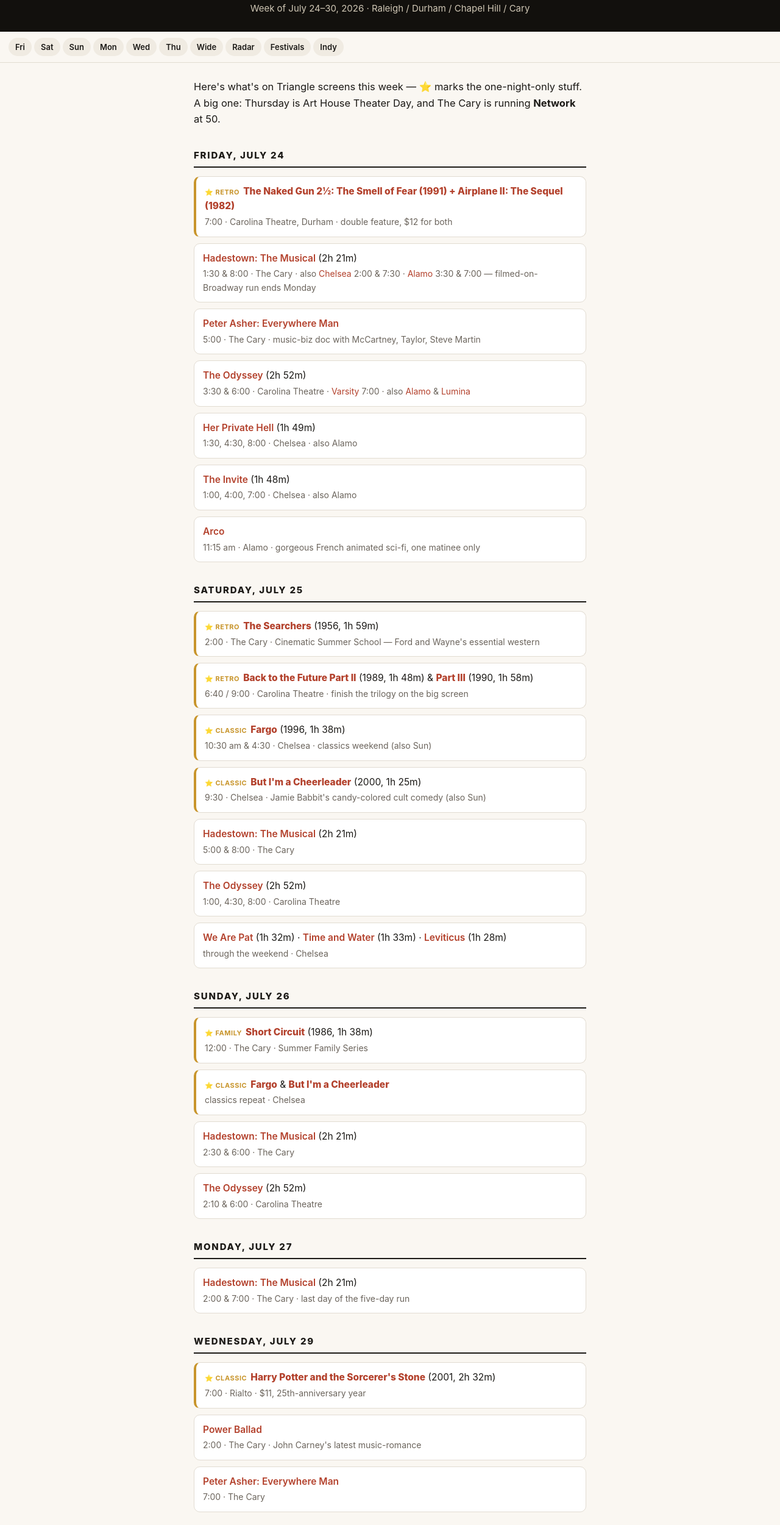
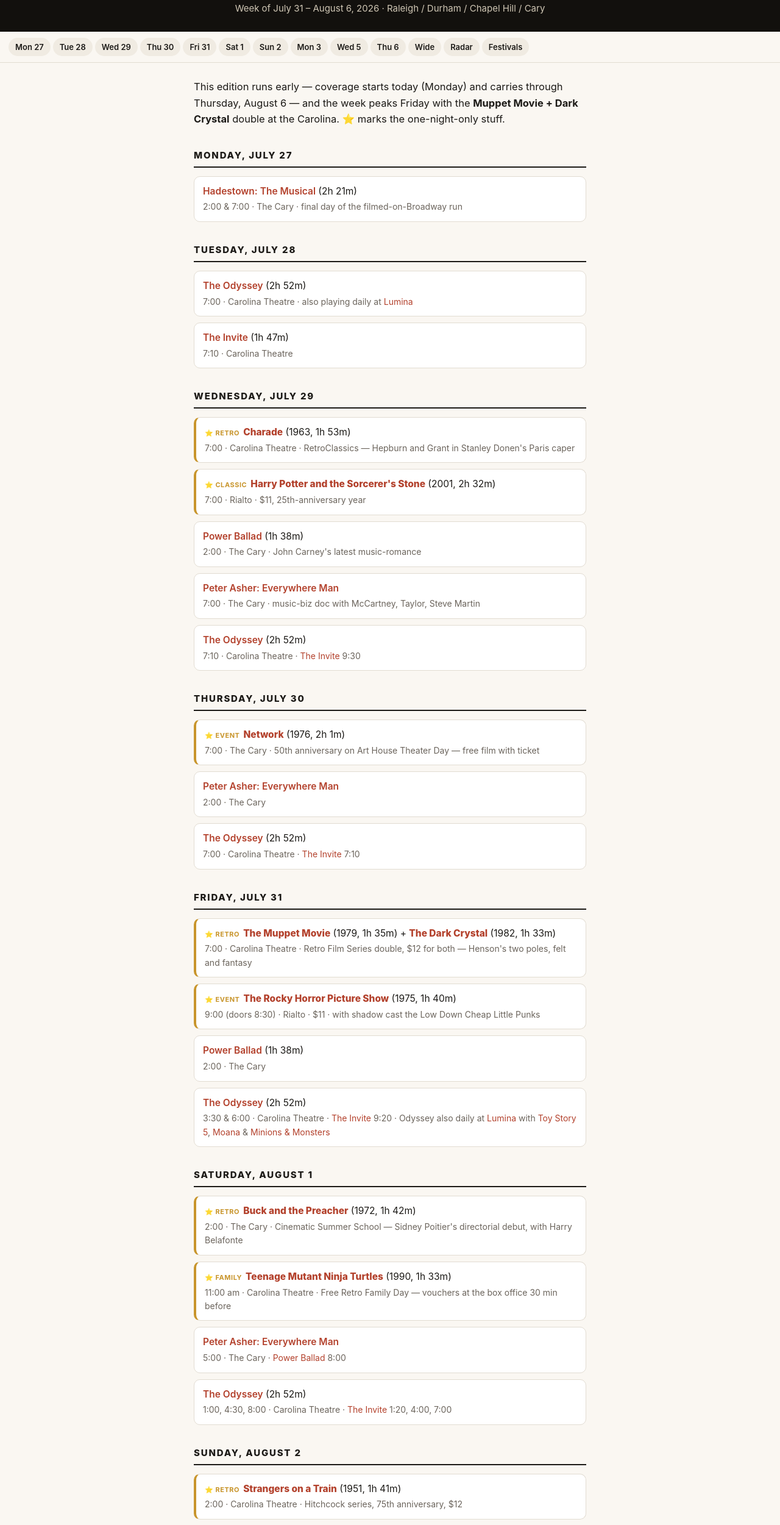
Before and after one commit to 349gkj509/triangle-film-site, a plain HTML site: page index.html in a window 1280 px wide. Shown: the part 80-2581 px from the top of the page at 61% size. Drawn offline with Linux system fonts and the light colour scheme.

Commit message:
Film brief: week of 2026-07-31

```diff
--- a/index.html
+++ b/index.html
@@ -3,7 +3,7 @@
 <head>
 <meta charset="UTF-8">
 <meta name="viewport" content="width=device-width, initial-scale=1.0">
-<title>Triangle Film Brief — Week of July 24, 2026</title>
+<title>Triangle Film Brief — Week of July 31 – August 6, 2026</title>
 <meta name="description" content="A weekly day-by-day guide to art house, repertory, and special film screenings around the Triangle: Raleigh, Durham, Chapel Hill, Cary.">
 <style>
   :root{
@@ -56,96 +56,106 @@
 
 <header class="masthead">
   <div class="title"><span class="reel">🎬</span> Triangle Film Brief</div>
-  <div class="week">Week of July 24–30, 2026 · Raleigh / Durham / Chapel Hill / Cary</div>
+  <div class="week">Week of July 31 – August 6, 2026 · Raleigh / Durham / Chapel Hill / Cary</div>
 </header>
 
 <nav class="days" aria-label="Jump to day">
-  <a href="#fri">Fri</a><a href="#sat">Sat</a><a href="#sun">Sun</a><a href="#mon">Mon</a>
-  <a href="#wed">Wed</a><a href="#thu">Thu</a><a href="#wide">Wide</a><a href="#radar">Radar</a>
-  <a href="#fest">Festivals</a><a href="#indy">Indy</a>
+  <a href="#mon27">Mon 27</a><a href="#tue28">Tue 28</a><a href="#wed29">Wed 29</a><a href="#thu30">Thu 30</a>
+  <a href="#fri31">Fri 31</a><a href="#sat1">Sat 1</a><a href="#sun2">Sun 2</a><a href="#mon3">Mon 3</a>
+  <a href="#wed5">Wed 5</a><a href="#thu6">Thu 6</a><a href="#wide">Wide</a><a href="#radar">Radar</a>
+  <a href="#fest">Festivals</a>
 </nav>
 
 <div class="wrap">
 
-<p class="intro">Here's what's on Triangle screens this week — ⭐ marks the one-night-only stuff. A big one: Thursday is Art House Theater Day, and The Cary is running <strong>Network</strong> at 50.</p>
+<p class="intro">This edition runs early — coverage starts today (Monday) and carries through Thursday, August 6 — and the week peaks Friday with the <strong>Muppet Movie + Dark Crystal</strong> double at the Carolina. ⭐ marks the one-night-only stuff.</p>
 
-<h2 class="day" id="fri">Friday, July 24</h2>
-<div class="screening star"><div class="t"><span class="badge">⭐ Retro</span><a class="name" href="https://carolinatheatre.org/events/film/the-naked-gun-2-%c2%bd-the-smell-of-fear-airplane-ii-the-sequel/">The Naked Gun 2½: The Smell of Fear (1991) + Airplane II: The Sequel (1982)</a></div>
-<div class="meta">7:00 · Carolina Theatre, Durham · double feature, $12 for both</div></div>
+<h2 class="day" id="mon27">Monday, July 27</h2>
 <div class="screening"><div class="t"><a class="name" href="https://thecarytheater.com/events/">Hadestown: The Musical</a> (2h 21m)</div>
-<div class="meta">1:30 & 8:00 · The Cary · also <a href="https://www.thechelseatheater.org/">Chelsea</a> 2:00 & 7:30 · <a href="https://drafthouse.com/raleigh">Alamo</a> 3:30 & 7:00 — filmed-on-Broadway run ends Monday</div></div>
-<div class="screening"><div class="t"><a class="name" href="https://thecarytheater.com/events/">Peter Asher: Everywhere Man</a></div>
-<div class="meta">5:00 · The Cary · music-biz doc with McCartney, Taylor, Steve Martin</div></div>
-<div class="screening"><div class="t"><a class="name" href="https://carolinatheatre.org/films/">The Odyssey</a> (2h 52m)</div>
-<div class="meta">3:30 & 6:00 · Carolina Theatre · <a href="https://www.varsityonfranklin.com">Varsity</a> 7:00 · also <a href="https://drafthouse.com/raleigh">Alamo</a> & <a href="https://lumina.carolinacinemas.com/showtimes/">Lumina</a></div></div>
-<div class="screening"><div class="t"><a class="name" href="https://www.thechelseatheater.org/">Her Private Hell</a> (1h 49m)</div>
-<div class="meta">1:30, 4:30, 8:00 · Chelsea · also Alamo</div></div>
-<div class="screening"><div class="t"><a class="name" href="https://www.thechelseatheater.org/">The Invite</a> (1h 48m)</div>
-<div class="meta">1:00, 4:00, 7:00 · Chelsea · also Alamo</div></div>
-<div class="screening"><div class="t"><a class="name" href="https://drafthouse.com/raleigh">Arco</a></div>
-<div class="meta">11:15 am · Alamo · gorgeous French animated sci-fi, one matinee only</div></div>
+<div class="meta">2:00 & 7:00 · The Cary · final day of the filmed-on-Broadway run</div></div>
 
-<h2 class="day" id="sat">Saturday, July 25</h2>
-<div class="screening star"><div class="t"><span class="badge">⭐ Retro</span><a class="name" href="https://thecarytheater.com/events/">The Searchers</a> (1956, 1h 59m)</div>
-<div class="meta">2:00 · The Cary · Cinematic Summer School — Ford and Wayne's essential western</div></div>
-<div class="screening star"><div class="t"><span class="badge">⭐ Retro</span><a class="name" href="https://carolinatheatre.org/films/">Back to the Future Part II</a> (1989, 1h 48m) & <a class="name" href="https://carolinatheatre.org/films/">Part III</a> (1990, 1h 58m)</div>
-<div class="meta">6:40 / 9:00 · Carolina Theatre · finish the trilogy on the big screen</div></div>
-<div class="screening star"><div class="t"><span class="badge">⭐ Classic</span><a class="name" href="https://www.thechelseatheater.org/">Fargo</a> (1996, 1h 38m)</div>
-<div class="meta">10:30 am & 4:30 · Chelsea · classics weekend (also Sun)</div></div>
-<div class="screening star"><div class="t"><span class="badge">⭐ Classic</span><a class="name" href="https://www.thechelseatheater.org/">But I'm a Cheerleader</a> (2000, 1h 25m)</div>
-<div class="meta">9:30 · Chelsea · Jamie Babbit's candy-colored cult comedy (also Sun)</div></div>
-<div class="screening"><div class="t"><a class="name" href="https://thecarytheater.com/events/">Hadestown: The Musical</a> (2h 21m)</div>
-<div class="meta">5:00 & 8:00 · The Cary</div></div>
-<div class="screening"><div class="t"><a class="name" href="https://carolinatheatre.org/films/">The Odyssey</a> (2h 52m)</div>
-<div class="meta">1:00, 4:30, 8:00 · Carolina Theatre</div></div>
-<div class="screening"><div class="t"><a class="name" href="https://www.thechelseatheater.org/">We Are Pat</a> (1h 32m) · <a class="name" href="https://www.thechelseatheater.org/">Time and Water</a> (1h 33m) · <a class="name" href="https://www.thechelseatheater.org/">Leviticus</a> (1h 28m)</div>
-<div class="meta">through the weekend · Chelsea</div></div>
+<h2 class="day" id="tue28">Tuesday, July 28</h2>
+<div class="screening"><div class="t"><a class="name" href="https://carolinatheatre.org/events/film/the-odyssey/">The Odyssey</a> (2h 52m)</div>
+<div class="meta">7:00 · Carolina Theatre · also playing daily at <a href="https://lumina.carolinacinemas.com/showtimes/">Lumina</a></div></div>
+<div class="screening"><div class="t"><a class="name" href="https://carolinatheatre.org/events/film/the-invite/">The Invite</a> (1h 47m)</div>
+<div class="meta">7:10 · Carolina Theatre</div></div>
 
-<h2 class="day" id="sun">Sunday, July 26</h2>
-<div class="screening star"><div class="t"><span class="badge">⭐ Family</span><a class="name" href="https://thecarytheater.com/events/">Short Circuit</a> (1986, 1h 38m)</div>
-<div class="meta">12:00 · The Cary · Summer Family Series</div></div>
-<div class="screening star"><div class="t"><span class="badge">⭐ Classic</span><a class="name" href="https://www.thechelseatheater.org/">Fargo</a> & <a class="name" href="https://www.thechelseatheater.org/">But I'm a Cheerleader</a></div>
-<div class="meta">classics repeat · Chelsea</div></div>
-<div class="screening"><div class="t"><a class="name" href="https://thecarytheater.com/events/">Hadestown: The Musical</a> (2h 21m)</div>
-<div class="meta">2:30 & 6:00 · The Cary</div></div>
-<div class="screening"><div class="t"><a class="name" href="https://carolinatheatre.org/films/">The Odyssey</a> (2h 52m)</div>
-<div class="meta">2:10 & 6:00 · Carolina Theatre</div></div>
-
-<h2 class="day" id="mon">Monday, July 27</h2>
-<div class="screening"><div class="t"><a class="name" href="https://thecarytheater.com/events/">Hadestown: The Musical</a> (2h 21m)</div>
-<div class="meta">2:00 & 7:00 · The Cary · last day of the five-day run</div></div>
-
-<h2 class="day" id="wed">Wednesday, July 29</h2>
+<h2 class="day" id="wed29">Wednesday, July 29</h2>
+<div class="screening star"><div class="t"><span class="badge">⭐ Retro</span><a class="name" href="https://carolinatheatre.org/events/film/charade/">Charade</a> (1963, 1h 53m)</div>
+<div class="meta">7:00 · Carolina Theatre · RetroClassics — Hepburn and Grant in Stanley Donen's Paris caper</div></div>
 <div class="screening star"><div class="t"><span class="badge">⭐ Classic</span><a class="name" href="https://therialto.com/events/">Harry Potter and the Sorcerer's Stone</a> (2001, 2h 32m)</div>
 <div class="meta">7:00 · Rialto · $11, 25th-anniversary year</div></div>
-<div class="screening"><div class="t"><a class="name" href="https://thecarytheater.com/events/">Power Ballad</a></div>
+<div class="screening"><div class="t"><a class="name" href="https://thecarytheater.com/events/">Power Ballad</a> (1h 38m)</div>
 <div class="meta">2:00 · The Cary · John Carney's latest music-romance</div></div>
 <div class="screening"><div class="t"><a class="name" href="https://thecarytheater.com/events/">Peter Asher: Everywhere Man</a></div>
-<div class="meta">7:00 · The Cary</div></div>
+<div class="meta">7:00 · The Cary · music-biz doc with McCartney, Taylor, Steve Martin</div></div>
+<div class="screening"><div class="t"><a class="name" href="https://carolinatheatre.org/events/film/the-odyssey/">The Odyssey</a> (2h 52m)</div>
+<div class="meta">7:10 · Carolina Theatre · <a href="https://carolinatheatre.org/events/film/the-invite/">The Invite</a> 9:30</div></div>
 
-<h2 class="day" id="thu">Thursday, July 30</h2>
+<h2 class="day" id="thu30">Thursday, July 30</h2>
 <div class="screening star"><div class="t"><span class="badge">⭐ Event</span><a class="name" href="https://thecarytheater.com/events/">Network</a> (1976, 2h 1m)</div>
 <div class="meta">7:00 · The Cary · 50th anniversary on Art House Theater Day — free film with ticket</div></div>
 <div class="screening"><div class="t"><a class="name" href="https://thecarytheater.com/events/">Peter Asher: Everywhere Man</a></div>
 <div class="meta">2:00 · The Cary</div></div>
+<div class="screening"><div class="t"><a class="name" href="https://carolinatheatre.org/events/film/the-odyssey/">The Odyssey</a> (2h 52m)</div>
+<div class="meta">7:00 · Carolina Theatre · <a href="https://carolinatheatre.org/events/film/the-invite/">The Invite</a> 7:10</div></div>
+
+<h2 class="day" id="fri31">Friday, July 31</h2>
+<div class="screening star"><div class="t"><span class="badge">⭐ Retro</span><a class="name" href="https://carolinatheatre.org/events/film/the-muppet-movie-the-dark-crystal/">The Muppet Movie</a> (1979, 1h 35m) + <a class="name" href="https://carolinatheatre.org/events/film/the-muppet-movie-the-dark-crystal/">The Dark Crystal</a> (1982, 1h 33m)</div>
+<div class="meta">7:00 · Carolina Theatre · Retro Film Series double, $12 for both — Henson's two poles, felt and fantasy</div></div>
+<div class="screening star"><div class="t"><span class="badge">⭐ Event</span><a class="name" href="https://therialto.com/events/">The Rocky Horror Picture Show</a> (1975, 1h 40m)</div>
+<div class="meta">9:00 (doors 8:30) · Rialto · $11 · with shadow cast the Low Down Cheap Little Punks</div></div>
+<div class="screening"><div class="t"><a class="name" href="https://thecarytheater.com/events/">Power Ballad</a> (1h 38m)</div>
+<div class="meta">2:00 · The Cary</div></div>
+<div class="screening"><div class="t"><a class="name" href="https://carolinatheatre.org/events/film/the-odyssey/">The Odyssey</a> (2h 52m)</div>
+<div class="meta">3:30 & 6:00 · Carolina Theatre · <a href="https://carolinatheatre.org/events/film/the-invite/">The Invite</a> 9:20 · Odyssey also daily at <a href="https://lumina.carolinacinemas.com/showtimes/">Lumina</a> with <a href="https://lumina.carolinacinemas.com/showtimes/">Toy Story 5</a>, <a href="https://lumina.carolinacinemas.com/showtimes/">Moana</a> & <a href="https://lumina.carolinacinemas.com/showtimes/">Minions & Monsters</a></div></div>
+
+<h2 class="day" id="sat1">Saturday, August 1</h2>
+<div class="screening star"><div class="t"><span class="badge">⭐ Retro</span><a class="name" href="https://thecarytheater.com/events/">Buck and the Preacher</a> (1972, 1h 42m)</div>
+<div class="meta">2:00 · The Cary · Cinematic Summer School — Sidney Poitier's directorial debut, with Harry Belafonte</div></div>
+<div class="screening star"><div class="t"><span class="badge">⭐ Family</span><a class="name" href="https://carolinatheatre.org/events/film/teenage-mutant-ninja-turtles/">Teenage Mutant Ninja Turtles</a> (1990, 1h 33m)</div>
+<div class="meta">11:00 am · Carolina Theatre · Free Retro Family Day — vouchers at the box office 30 min before</div></div>
+<div class="screening"><div class="t"><a class="name" href="https://thecarytheater.com/events/">Peter Asher: Everywhere Man</a></div>
+<div class="meta">5:00 · The Cary · <a href="https://thecarytheater.com/events/">Power Ballad</a> 8:00</div></div>
+<div class="screening"><div class="t"><a class="name" href="https://carolinatheatre.org/events/film/the-odyssey/">The Odyssey</a> (2h 52m)</div>
+<div class="meta">1:00, 4:30, 8:00 · Carolina Theatre · <a href="https://carolinatheatre.org/events/film/the-invite/">The Invite</a> 1:20, 4:00, 7:00</div></div>
+
+<h2 class="day" id="sun2">Sunday, August 2</h2>
+<div class="screening star"><div class="t"><span class="badge">⭐ Retro</span><a class="name" href="https://carolinatheatre.org/events/film/strangers-on-a-train/">Strangers on a Train</a> (1951, 1h 41m)</div>
+<div class="meta">2:00 · Carolina Theatre · Hitchcock series, 75th anniversary, $12</div></div>
+<div class="screening star"><div class="t"><span class="badge">⭐ Family</span><a class="name" href="https://thecarytheater.com/events/">The Land Before Time</a> (1988, 1h 9m)</div>
+<div class="meta">12:00 · The Cary · Summer Family Series</div></div>
+<div class="screening"><div class="t"><a class="name" href="https://carolinatheatre.org/events/film/the-odyssey/">The Odyssey</a> (2h 52m)</div>
+<div class="meta">2:10 & 4:30 · Carolina Theatre · <a href="https://carolinatheatre.org/events/film/the-invite/">The Invite</a> 5:40</div></div>
+
+<h2 class="day" id="mon3">Monday, August 3</h2>
+<div class="screening star"><div class="t"><span class="badge">⭐ Classic</span><a class="name" href="https://therialto.com/events/">Stop Making Sense</a> (1984, 1h 28m)</div>
+<div class="meta">7:00 · Rialto · $11 · Talking Heads, best concert film ever shot</div></div>
+
+<h2 class="day" id="wed5">Wednesday, August 5</h2>
+<div class="screening star"><div class="t"><span class="badge">⭐ Classic</span><a class="name" href="https://therialto.com/events/">Little Miss Sunshine</a> (2006, 1h 41m)</div>
+<div class="meta">7:00 · Rialto · $11 · 20th-anniversary year for the VW-bus family road trip</div></div>
+<div class="screening"><div class="t"><a class="name" href="https://carolinatheatre.org/events/film/the-odyssey/">The Odyssey</a> (2h 52m)</div>
+<div class="meta">5:10 · Carolina Theatre · <a href="https://carolinatheatre.org/events/film/the-invite/">The Invite</a> 9:00</div></div>
+
+<h2 class="day" id="thu6">Thursday, August 6</h2>
+<div class="screening"><div class="t"><a class="name" href="https://carolinatheatre.org/events/film/the-odyssey/">The Odyssey</a> (2h 52m)</div>
+<div class="meta">7:00 · Carolina Theatre · <a href="https://carolinatheatre.org/events/film/the-invite/">The Invite</a> 7:10</div></div>
 
 <section class="extra">
 <h2 id="wide">🎥 In Wide Release</h2>
-<p>Also on chain screens this week (Regal, AMC, Paragon, etc.): The Odyssey, Toy Story 5, Moana, Minions & Monsters, Evil Dead Burn.</p>
+<p>Also on chain screens this week (Regal, AMC, Paragon, etc.): The Odyssey, Supergirl: Woman of Tomorrow, Disclosure Day, Toy Story 5, Moana, Evil Dead Burn.</p>
 
 <h2 id="radar">📅 On the Radar</h2>
-<p>Fri Jul 31 — <strong>The Muppet Movie</strong> + <strong>The Dark Crystal</strong> retro double at the <a href="https://carolinatheatre.org/series/retro-film-series/">Carolina Theatre</a>; <strong>Rocky Horror</strong> with the Low Down Cheap Little Punks, 9:00 at the <a href="https://therialto.com/events/">Rialto</a>.</p>
-<p>Early August at the <a href="https://therialto.com/events/">Rialto</a> — <strong>Stop Making Sense</strong> (Aug 3), <strong>Little Miss Sunshine</strong> (Aug 5), Triangle Native American Film Festival (Aug 8), <strong>Roman Holiday</strong> (Aug 19).</p>
-<p>Aug 7 — <strong>Chicago</strong> + <strong>Cabaret</strong> double at the <a href="https://carolinatheatre.org/series/retro-film-series/">Carolina Theatre</a>; Aug 21 — <strong>Mean Girls</strong> + <strong>Legally Blonde</strong>.</p>
-<p>Aug 21 — <strong>Wicked: For Good</strong>, free outdoor screening at Moore Square (<a href="https://ncartmuseum.org/events-and-exhibitions/programs/films/">NCMA</a>): food trucks 6:00, film 7:15.</p>
-<p>Aug 29 — <strong>The Room</strong> with Greg Sestero in person, <a href="https://carolinatheatre.org/series/retro-film-series/">Carolina Theatre</a>, $20.</p>
+<p>Fri Aug 7 — <strong>Chicago</strong> + <strong>Cabaret</strong> retro double at the <a href="https://carolinatheatre.org/series/retro-film-series/">Carolina Theatre</a>, $12; <strong>Rocky Horror</strong> goes midnight-adjacent at the <a href="https://therialto.com/events/">Rialto</a> (11:55 pm); Cinema Inc screens <strong>La Dolce Vita</strong> (membership society — Season 58 is sold out).</p>
+<p>Rialto in mid-August — <strong>The Sound of Music</strong> (Aug 11) and <strong>Sing-Along</strong> (Aug 12), <em>Mary Oliver: Saved by the Beauty of the World</em> (Aug 13–14), <strong>Roman Holiday</strong> (Aug 19) — all $11 at <a href="https://therialto.com/events/">therialto.com</a>.</p>
+<p>Aug 21 — <strong>Mean Girls</strong> + <strong>Legally Blonde</strong> double at the <a href="https://carolinatheatre.org/series/retro-film-series/">Carolina Theatre</a>; <strong>Wicked: For Good</strong> free outdoor screening at Moore Square (<a href="https://ncartmuseum.org/events-and-exhibitions/programs/films/">NCMA</a> downtown series).</p>
+<p>Aug 28 — <strong>Gattaca</strong> + <strong>Eternal Sunshine of the Spotless Mind</strong> double at the Carolina; Aug 29 — <strong>The Room</strong> with Greg Sestero in person, Fletcher Hall, $20.</p>
 
 <h2 id="fest">🏆 Festival Watch</h2>
-<p><a href="https://carolinatheatre.org/festival/outsouth/">OUTSOUTH Queer Film Festival</a> is set for <strong>August 13–16</strong> at the Carolina Theatre — schedule and tickets ($15 single / $60 five-pass) coming closer to the date.</p>
-<p>The <a href="https://therialto.com/events/">Triangle Native American Film Festival</a> returns to the Rialto <strong>August 8</strong> — tickets on sale now.</p>
-
-<h2 id="indy">📰 From the Indy</h2>
-<p>Glenn McDonald's July column spotlights David Wain's Sundance hit <em>Gail Daughtry and the Celebrity Sex Pass</em>, the Peter Asher doc, and Hadestown's five-day theatrical run — plus a heads-up that the stage tour hits DPAC in March. <a href="https://indyweek.com/news/culture/incoming-movies-triangle-july-2026/">Read it here</a>.</p>
+<p><a href="https://carolinatheatre.org/festival/outsouth/">OUTSOUTH Queer Film Festival</a> lineup is out: 30+ films, <strong>August 13–16</strong> at the Carolina Theatre. Tickets on sale now — $15 single / $60 five-pass.</p>
+<p>The <a href="https://therialto.com/events/">Triangle Native American Film Festival</a> returns to the Rialto <strong>August 8</strong> — tickets $18.50–$53.50, on sale now.</p>
+<p><a href="https://thecarytheater.com/beyond-the-cary-film-festival/">Beyond: The Cary Film Festival</a> has set its 2026 dates: <strong>September 10–13</strong>. Film and screenplay submissions are open on FilmFreeway.</p>
 </section>
 
 <footer>
@@ -156,8 +166,8 @@
     <a href="https://ambassadorcinemas.com">Rialto/Six Forks</a> · <a href="https://cinematicarts.duke.edu/screensociety/schedule">Duke Screen/Society</a> ·
     <a href="https://ncartmuseum.org/events-and-exhibitions/programs/films/">NCMA</a> · <a href="https://indyweek.com">Indy Week</a>
   </div>
-  <div>Couldn't reach Silverspot or Six Forks Station schedules this week, and Chelsea's late-week times post late — check venue sites. Carolina Theatre times after Sunday weren't posted yet.</div>
-  <div class="arch">Compiled July 24, 2026 · Showtimes change — confirm before you go · <a href="archive/">Past weeks</a></div>
+  <div>Gaps this week: Chelsea's schedule posts late (their classics weekend wasn't up yet) — check <a href="https://www.thechelseatheater.org/">thechelseatheater.org</a>. Alamo's calendar wouldn't load; <em>Rashomon</em>, <em>Motor City</em>, and A/V Geeks 16mm nights are on it — check <a href="https://drafthouse.com/raleigh">drafthouse.com/raleigh</a>. Silverspot, Six Forks Station, and Varsity's new week weren't posted or reachable.</div>
+  <div class="arch">Compiled July 27, 2026 · Showtimes change — confirm before you go · <a href="archive/">Past weeks</a></div>
 </footer>
 
 </div>
```
Also changed, not shown: archive/2026-07-31.html (added, +175 -0 lines), archive/index.html (+2 -0 lines).
